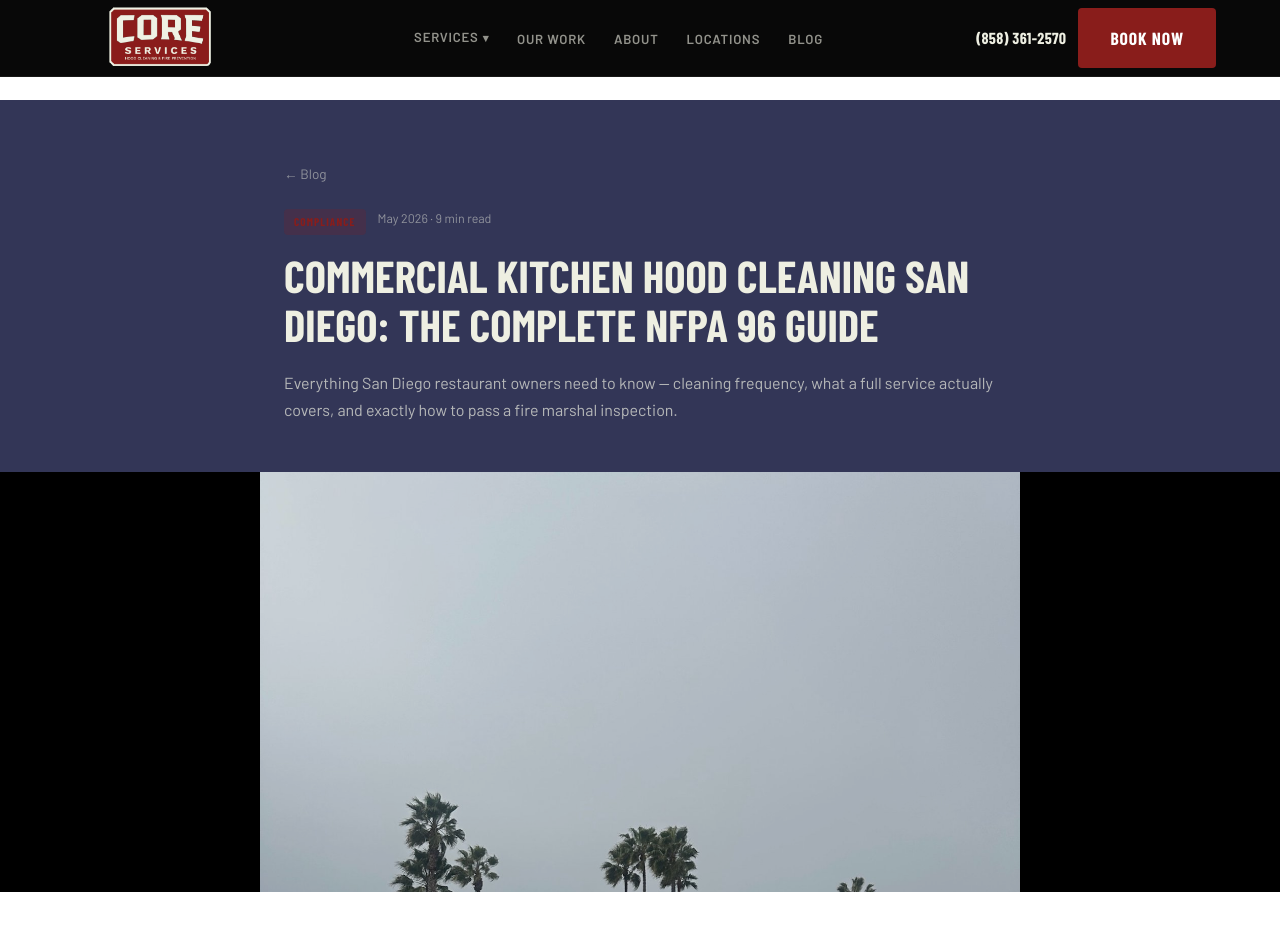
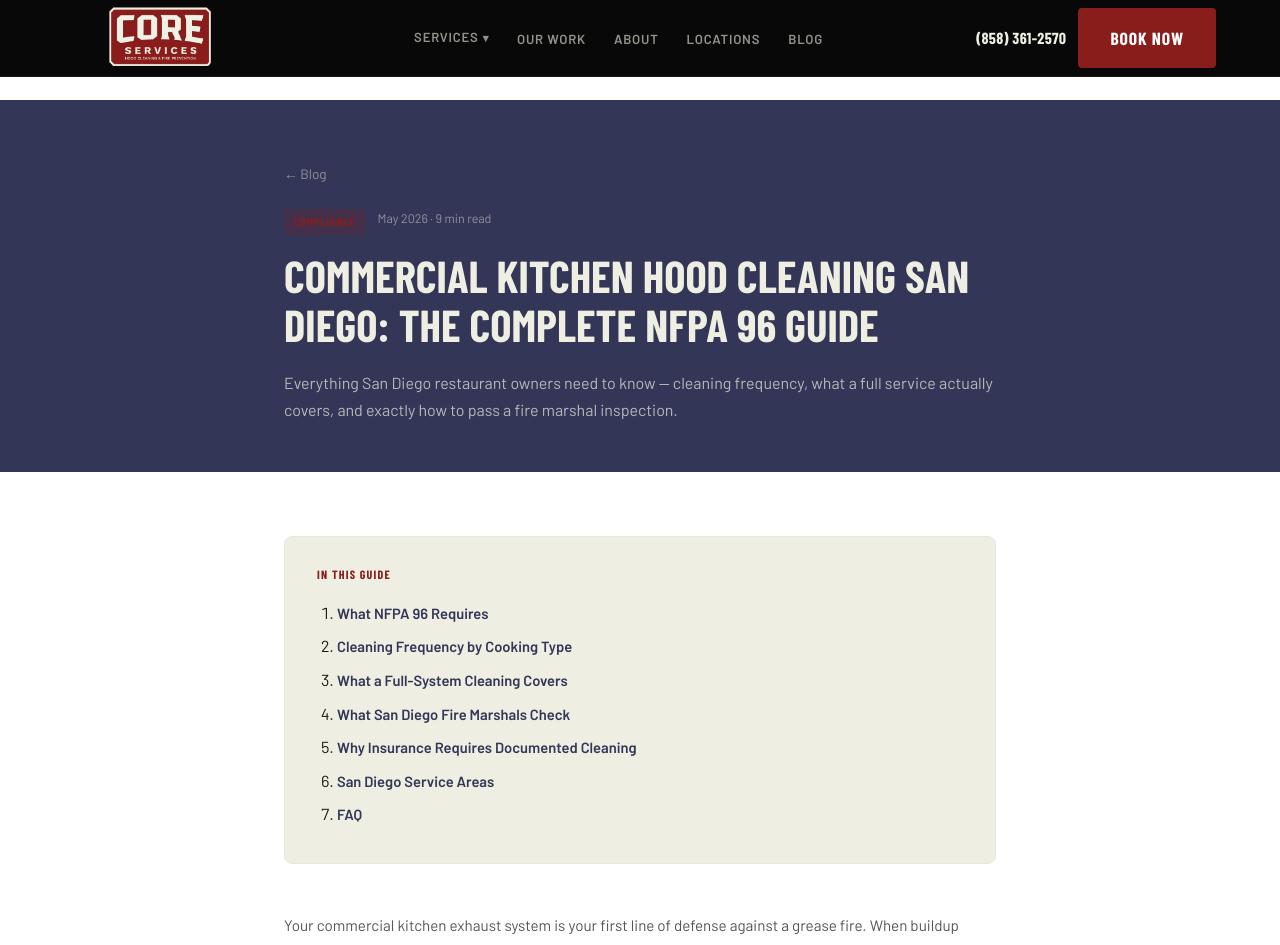
Before and after one commit to corehoodcleaning/core-hood-cleaning-website, a Next.js app: page /blog/commercial-kitchen-hood-cleaning-san-diego in a window 1280 px wide. Shown: the top 945 px of the page. Built offline with nearby package versions, Linux system fonts and the light colour scheme; a web font is replaced by a local one.

Commit message:
Remove hero image from commercial-kitchen-hood-cleaning-san-diego post

```diff
--- a/src/app/blog/commercial-kitchen-hood-cleaning-san-diego/page.tsx
+++ b/src/app/blog/commercial-kitchen-hood-cleaning-san-diego/page.tsx
@@ -1,5 +1,4 @@
 import type { Metadata } from 'next'
-import Image from 'next/image'
 import Link from 'next/link'
 import Nav from '@/components/Nav'
 import Footer from '@/components/Footer'
@@ -69,19 +68,6 @@
             <p style={{ color: 'rgba(238,239,226,0.7)', fontSize: '1rem', lineHeight: '1.7' }}>
               Everything San Diego restaurant owners need to know — cleaning frequency, what a full service actually covers, and exactly how to pass a fire marshal inspection.
             </p>
-          </div>
-        </div>
-
-        <div style={{ background: 'var(--black)', maxHeight: '420px', overflow: 'hidden' }}>
-          <div className="container" style={{ maxWidth: '760px', padding: '0' }}>
-            <Image
-              src="/images/tech-hood-interior.jpg"
-              alt="NFPA 96 certified technician cleaning commercial kitchen hood interior in San Diego restaurant"
-              width={760}
-              height={420}
-              priority
-              style={{ width: '100%', height: 'auto', display: 'block', opacity: 0.9 }}
-            />
           </div>
         </div>
 
```
